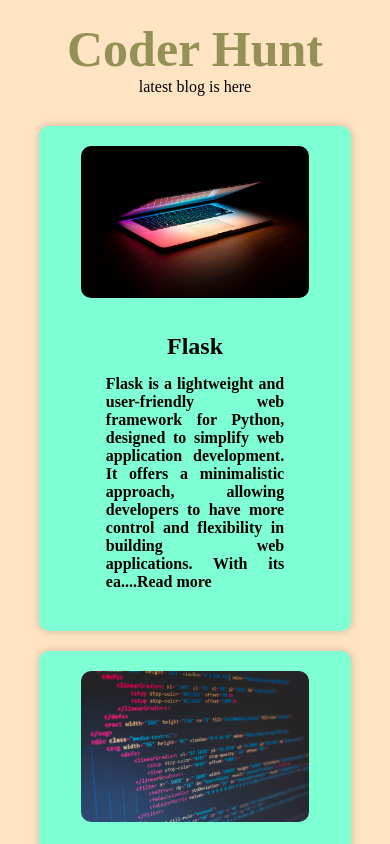
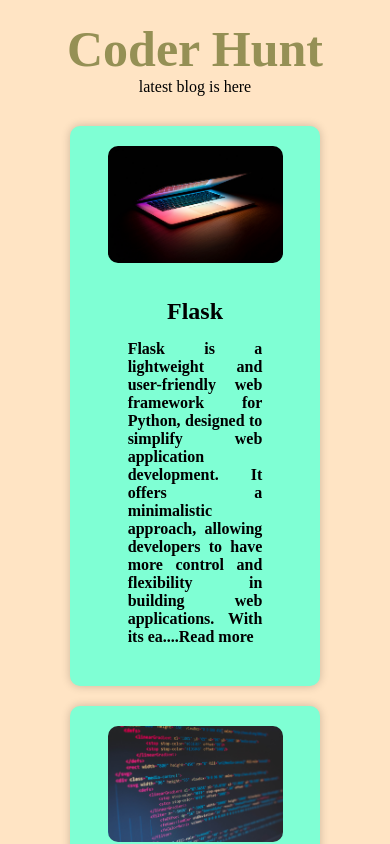
Before and after one commit to IqbalHossen18/Coder-Hunt-next.js-, a Next.js app: page / in a window 390 px wide. Shown: the top 844 px of the page. Built offline with nearby package versions, Linux system fonts and the light colour scheme.

Commit message:
blog height minimize..

```diff
--- a/src/styles/globals.css
+++ b/src/styles/globals.css
@@ -33,7 +33,7 @@
 }
 .blog-item{
   background-color: aquamarine;
-  width:100%;
+  width:80%;
   display: flex;
   box-shadow: 0 0 10px rgba(0, 0, 0, 0.2);
   justify-content:space-between;
@@ -87,19 +87,24 @@
   }
 }
 
-@media screen and (max-width: 460px) {
+@media screen and (max-width: 550px) {
    .blog-img .imgtag{
     width: 80%;
   }
 }
-@media screen and (max-width: 400px) {
+@media screen and (max-width: 460px) {
   .blog-img .imgtag{
    width: 65%;
  }
 }
+@media screen and (max-width: 400px) {
+  .blog-img .imgtag{
+   width: 50%;
+ }
+}
 @media screen and (max-width: 320px) {
   .blog-img .imgtag{
-   width: 50%;
+   width: 40%;
  }
 }
 
```
